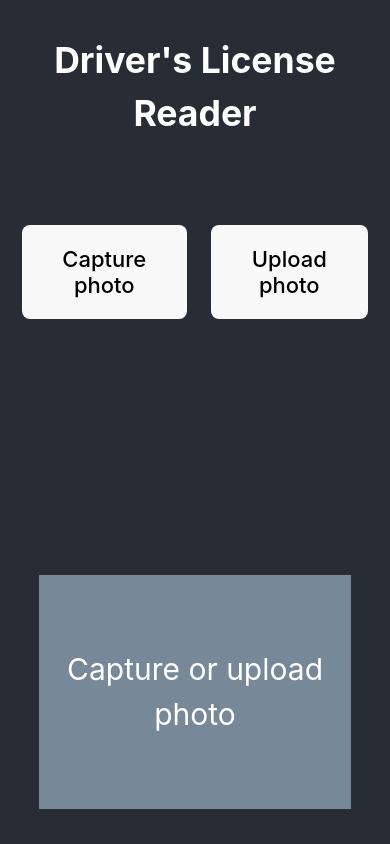
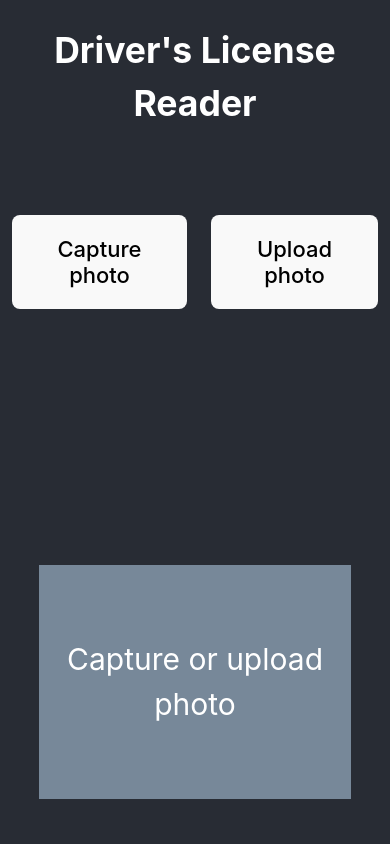
Before and after one commit to hwang1607/dl-reader, a React (Vite) app in the folder client/: page / in a window 390 px wide. Shown: the top 844 px of the page. Built offline with nearby package versions, Linux system fonts and the light colour scheme; no server answers.

Commit message:
change styling for iphone sides

```diff
--- a/client/index.html
+++ b/client/index.html
@@ -3,7 +3,7 @@
   <head>
     <meta charset="UTF-8" />
     <link rel="icon" type="image/svg+xml" href="/icon.svg" />
-    <meta name="viewport" content="width=device-width, initial-scale=1.0" />
+    <meta name="viewport" content="width=device-width, initial-scale=1.0, viewport-fit=cover" />
     <title>Driver's License Reader</title>
   </head>
   <body>
--- a/client/src/App.css
+++ b/client/src/App.css
@@ -12,5 +12,5 @@
   justify-content: center;
   font-size: calc(10px + 2vmin);
   color: white;
-  padding: 10px;
+  padding: env(safe-area-inset);
 }
--- a/client/src/index.css
+++ b/client/src/index.css
@@ -20,9 +20,6 @@
   font-size: 30px;
 }
 
-
-
-
 body {
   margin: 0;
   font-family: -apple-system, BlinkMacSystemFont, 'Segoe UI', 'Roboto', 'Oxygen',
@@ -31,7 +28,6 @@
   -webkit-font-smoothing: antialiased;
   -moz-osx-font-smoothing: grayscale;
 }
-
 
 
 p {
@@ -49,8 +45,8 @@
   background-color: #f9f9f9;
   cursor: pointer;
   transition: border-color 0.25s;
+  color: black;
 }
-
 
 button:hover {
   border-color: #646cff;
@@ -59,7 +55,6 @@
 button:focus-visible {
   outline: 4px auto -webkit-focus-ring-color;
 }
-
 
 .content-container {
   display: flex;
@@ -84,9 +79,6 @@
   justify-content: center;
 }
 
-
-
-
 @media (max-width: 800px) {
   .camera{
     width: 80vw
```
